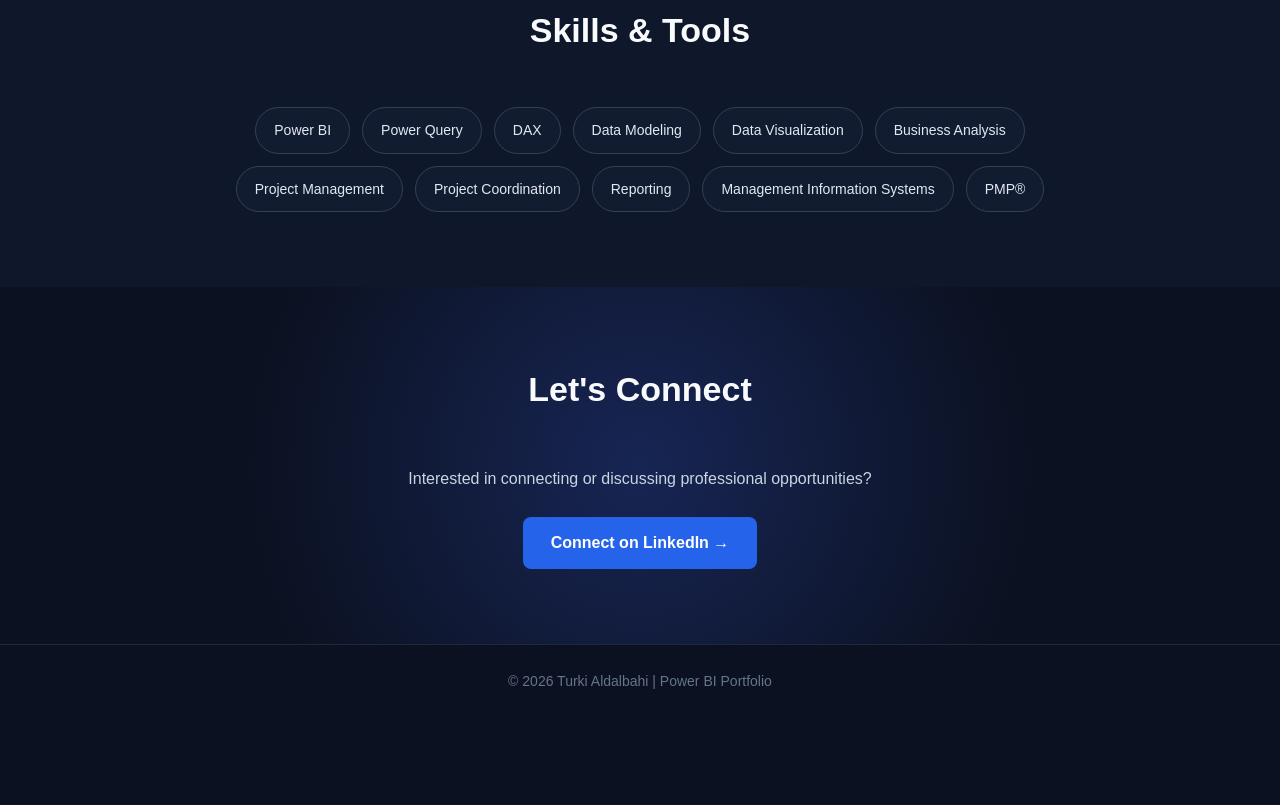
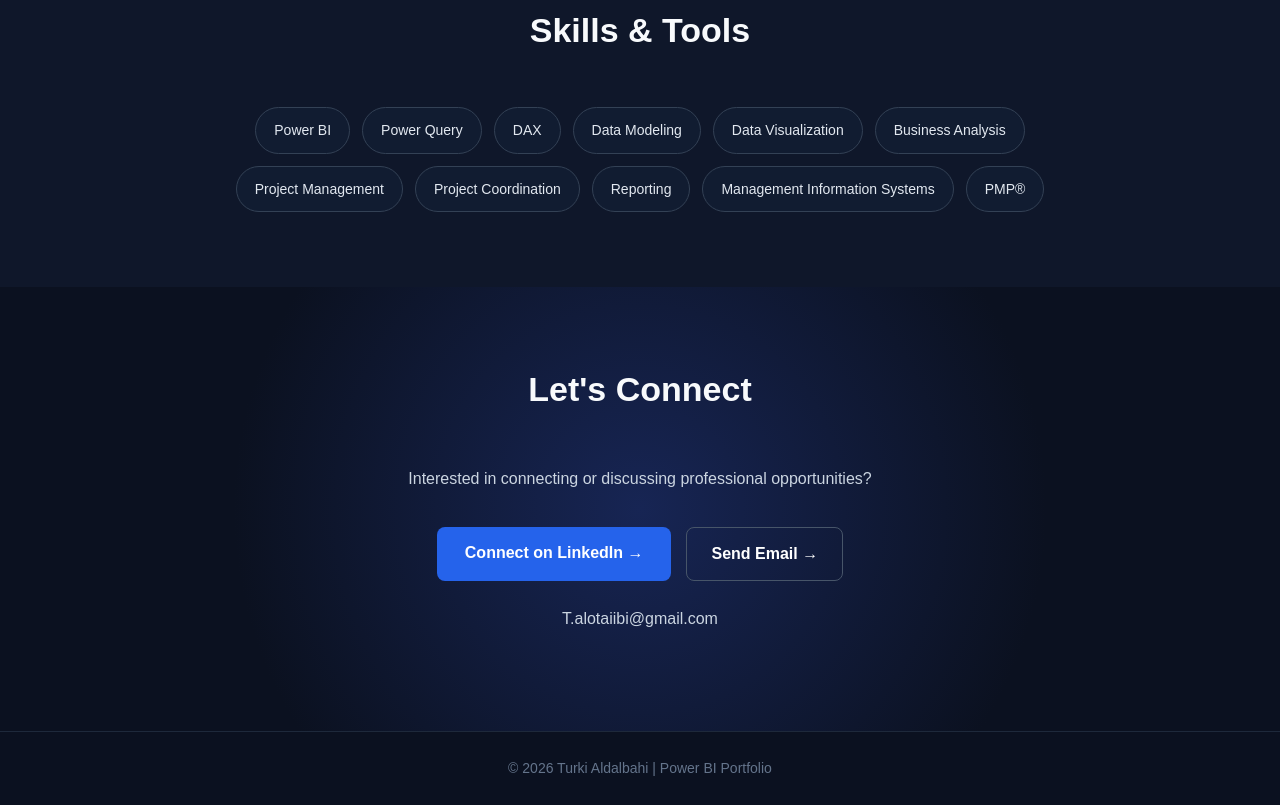
Before and after one commit to t-alotaiibi/-Power-BI-Portfolio, a plain HTML site: page index.html in a window 1280 px wide. Shown: the part 3574-4379 px from the top of the page. Before the commit the page ends 4291 px from the top, so only its background shows below. Drawn offline with Linux system fonts and the light colour scheme.

Commit message:
Update index.html

```diff
--- a/index.html
+++ b/index.html
@@ -70,8 +70,7 @@ nav {
 .hero {
     padding: 100px 25px 90px;
     text-align: center;
-    background:
-        radial-gradient(circle at top, #172554 0%, #0b1120 55%);
+    background: radial-gradient(circle at top, #172554 0%, #0b1120 55%);
 }
 
 .hero-content {
@@ -292,8 +291,7 @@ nav {
 
 .contact {
     text-align: center;
-    background:
-        radial-gradient(circle at center, #172554 0%, #0b1120 60%);
+    background: radial-gradient(circle at center, #172554 0%, #0b1120 60%);
 }
 
 .contact p {
@@ -378,9 +376,7 @@ footer {
 </style>
 </head>
 
-
 <body>
-
 
 <!-- NAVIGATION -->
 
@@ -428,7 +424,8 @@ project coordination, reporting, data analytics, and Power BI.
 View Projects
 </a>
 
-<a href="https://www.linkedin.com/in/turki-alotaibiii-"
+<a
+href="https://www.linkedin.com/in/turki-alotaibiii-"
 target="_blank"
 class="button secondary-button">
 LinkedIn
@@ -664,25 +661,15 @@ Skills & Tools
 <div class="skills">
 
 <span class="skill">Power BI</span>
-
 <span class="skill">Power Query</span>
-
 <span class="skill">DAX</span>
-
 <span class="skill">Data Modeling</span>
-
 <span class="skill">Data Visualization</span>
-
 <span class="skill">Business Analysis</span>
-
 <span class="skill">Project Management</span>
-
 <span class="skill">Project Coordination</span>
-
 <span class="skill">Reporting</span>
-
 <span class="skill">Management Information Systems</span>
-
 <span class="skill">PMP®</span>
 
 </div>
@@ -706,6 +693,8 @@ Let's Connect
 Interested in connecting or discussing professional opportunities?
 </p>
 
+<div class="hero-buttons">
+
 <a
 href="https://www.linkedin.com/in/turki-alotaibiii-"
 target="_blank"
@@ -714,6 +703,20 @@ class="linkedin-button">
 Connect on LinkedIn →
 
 </a>
+
+<a
+href="mailto:T.alotaiibi@gmail.com"
+class="button secondary-button">
+
+Send Email →
+
+</a>
+
+</div>
+
+<p style="margin-top:25px;">
+T.alotaiibi@gmail.com
+</p>
 
 </div>
 
@@ -728,6 +731,5 @@ Connect on LinkedIn →
 
 </footer>
 
-
 </body>
 </html>
```
